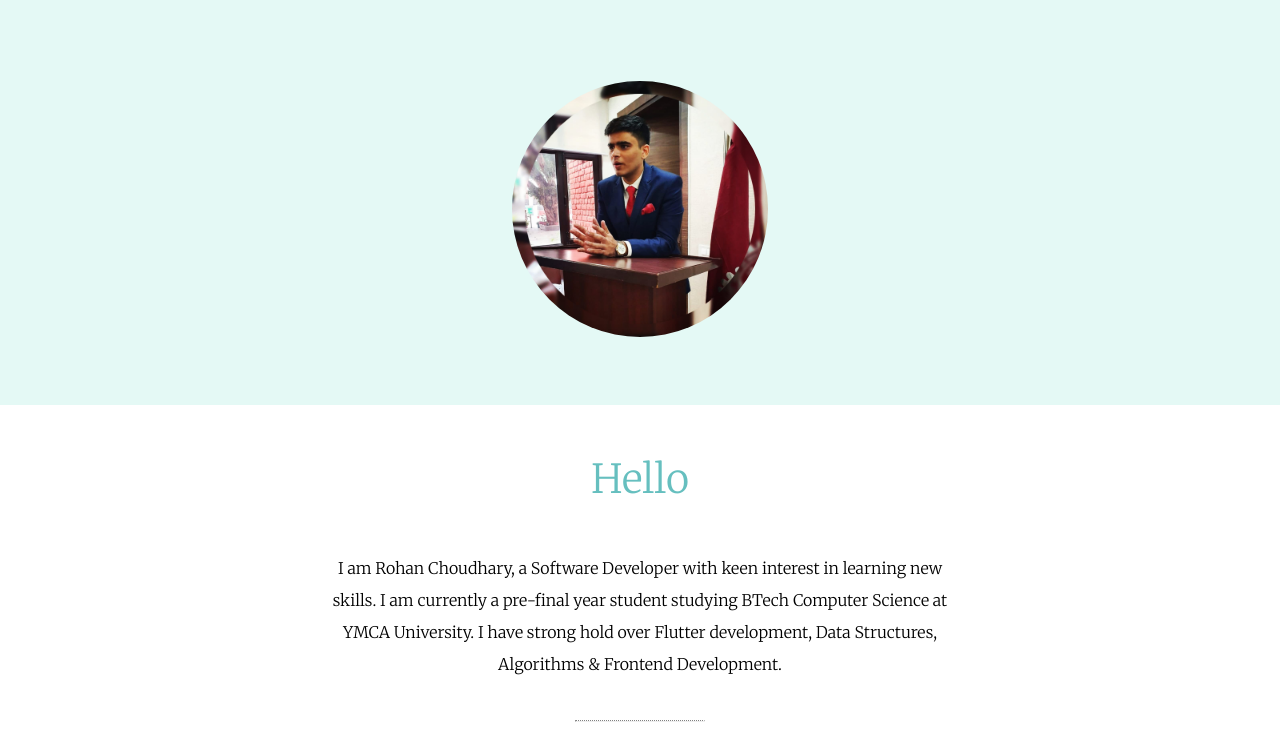
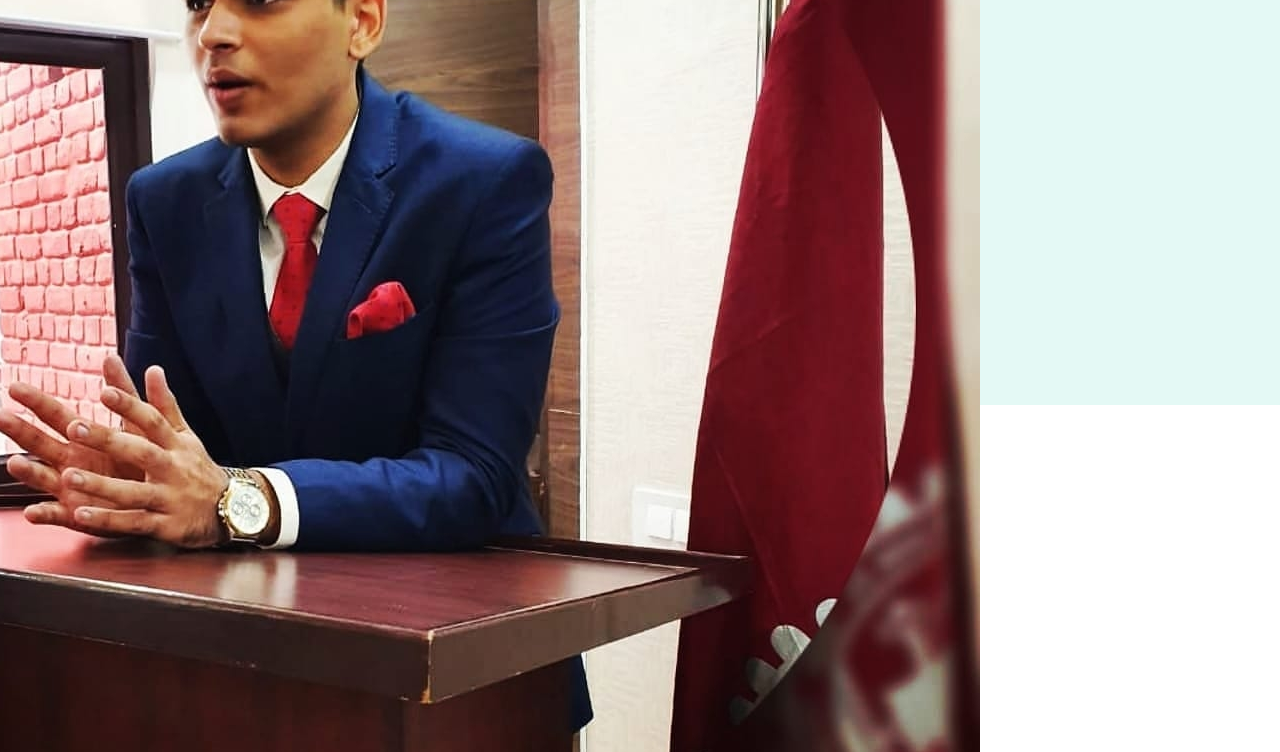
Before and after one commit to therohanchoudhary/Portfolio-Rohan, a plain HTML site: page index.html in a window 1280 px wide. Shown: the part 381-1133 px from the top of the page. Drawn offline with Linux system fonts and the light colour scheme; files whose address does not match are found by name.

Commit message:
Update index.html

```diff
--- a/index.html
+++ b/index.html
@@ -14,7 +14,7 @@
 
   <div class="top-container">
 
-    <img src="/Users/rohanvirangna/Desktop/Web Projects/CSS My Site/images/cloud.png" alt="cloud-img" class="top-cloud">
+    <img src="/Users/rohanvirangna/Desktop/Web Projects/CSS My Site/images/rohan.jpeg" alt="cloud-img" class="top-cloud">
     <h1>I am Rohan</h1>
     <h2>A Software Developer</h2>
 
```
